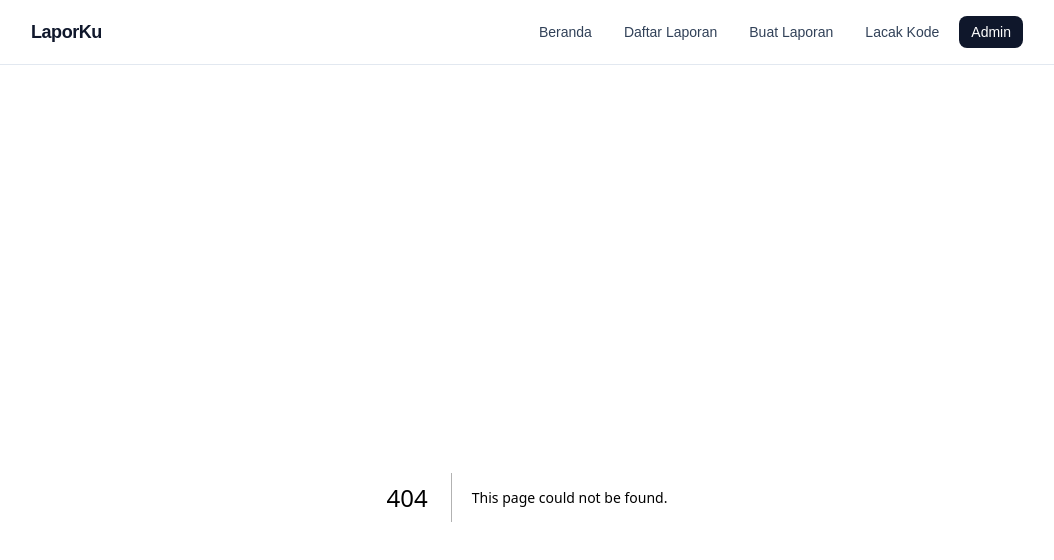
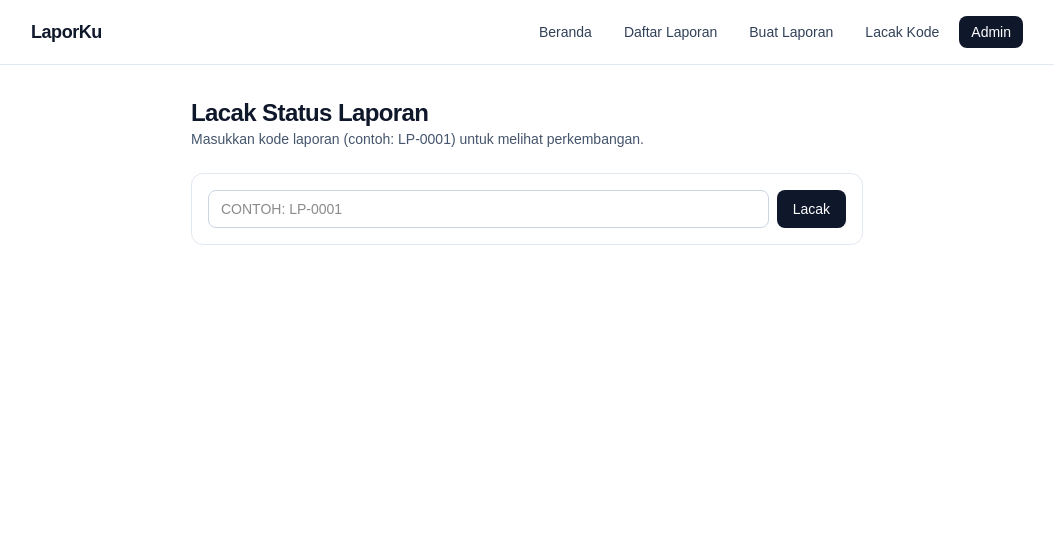
Before and after one commit to salsyaa/LaporKu, a Next.js app: page /lacak in a window 1280 px wide. Before the commit this address had no page. Shown: the top 560 px of the page, without its empty margins (113-1167 px from the left). Built offline with nearby package versions, Linux system fonts and the light colour scheme; no server answers.

Commit message:
Tambah halaman lacak status laporan berdasarkan kode

```diff
--- /dev/null
+++ b/src/app/lacak/page.tsx
@@ -0,0 +1,117 @@
+import { Suspense } from "react";
+import Link from "next/link";
+import { ambilLaporanByKode } from "@/lib/queries";
+import type { StatusLaporan } from "@/lib/types";
+
+function badgeStatus(status: StatusLaporan) {
+  if (status === "selesai") return "bg-emerald-100 text-emerald-800";
+  if (status === "diproses") return "bg-amber-100 text-amber-800";
+  return "bg-sky-100 text-sky-800";
+}
+
+async function HasilLacak({
+  searchParams,
+}: {
+  searchParams: Promise<{ kode?: string }>;
+}) {
+  const { kode } = await searchParams;
+  const kataKode = kode?.trim() ?? "";
+  const hasil = kataKode ? await ambilLaporanByKode(kataKode) : null;
+
+  return (
+    <>
+      <form
+        method="GET"
+        className="flex gap-2 rounded-xl border border-slate-200 bg-white p-4"
+      >
+        <input
+          type="text"
+          name="kode"
+          defaultValue={kataKode}
+          placeholder="Contoh: LP-0001"
+          className="flex-1 rounded-lg border border-slate-300 px-3 py-2 text-sm uppercase focus:border-slate-900 focus:outline-none"
+        />
+        <button
+          type="submit"
+          className="rounded-lg bg-slate-900 px-4 py-2 text-sm font-medium text-white hover:bg-slate-800"
+        >
+          Lacak
+        </button>
+      </form>
+
+      {kataKode && !hasil && (
+        <div className="rounded-xl border border-amber-200 bg-amber-50 p-4 text-sm text-amber-800">
+          Laporan dengan kode{" "}
+          <strong className="font-mono">{kataKode.toUpperCase()}</strong> tidak
+          ditemukan.
+        </div>
+      )}
+
+      {hasil && (
+        <div className="space-y-4 rounded-2xl border border-slate-200 bg-white p-6 shadow-sm">
+          <div className="flex items-center justify-between gap-2">
+            <span className="font-mono text-sm font-semibold text-slate-600">
+              {hasil.kode}
+            </span>
+            <span
+              className={`rounded-full px-3 py-1 text-xs font-semibold capitalize ${badgeStatus(
+                hasil.status,
+              )}`}
+            >
+              {hasil.status}
+            </span>
+          </div>
+          <h2 className="text-xl font-bold text-slate-900">{hasil.judul}</h2>
+          <p className="text-sm text-slate-600">{hasil.deskripsi}</p>
+          <p className="text-xs text-slate-500">
+            Kategori: {hasil.kategori?.nama ?? "Umum"} • Lokasi: {hasil.lokasi}{" "}
+            • Pelapor: {hasil.pelapor}
+          </p>
+          {hasil.tanggapan && (
+            <div className="rounded-xl bg-slate-50 p-3.5 text-sm text-slate-700">
+              <strong className="font-semibold">Tanggapan Petugas:</strong>{" "}
+              {hasil.tanggapan}
+            </div>
+          )}
+          <Link
+            href={`/laporan/${hasil.kode}`}
+            className="inline-block text-sm font-medium text-slate-900 underline"
+          >
+            Buka halaman detail & dukungan →
+          </Link>
+        </div>
+      )}
+    </>
+  );
+}
+
+export default function LacakLaporanPage({
+  searchParams,
+}: {
+  searchParams: Promise<{ kode?: string }>;
+}) {
+  return (
+    <div className="mx-auto max-w-2xl space-y-6">
+      <div>
+        <h1 className="text-2xl font-bold tracking-tight text-slate-900">
+          Lacak Status Laporan
+        </h1>
+        <p className="text-sm text-slate-600">
+          Masukkan kode laporan (contoh:{" "}
+          <span className="font-mono">LP-0001</span>) untuk melihat
+          perkembangan.
+        </p>
+      </div>
+
+      <Suspense
+        fallback={
+          <div className="rounded-xl border border-slate-200 bg-white p-6 text-sm text-slate-500">
+            Memuat pencarian kode...
+          </div>
+        }
+      >
+        <HasilLacak searchParams={searchParams} />
+      </Suspense>
+    </div>
+  );
+}
```
